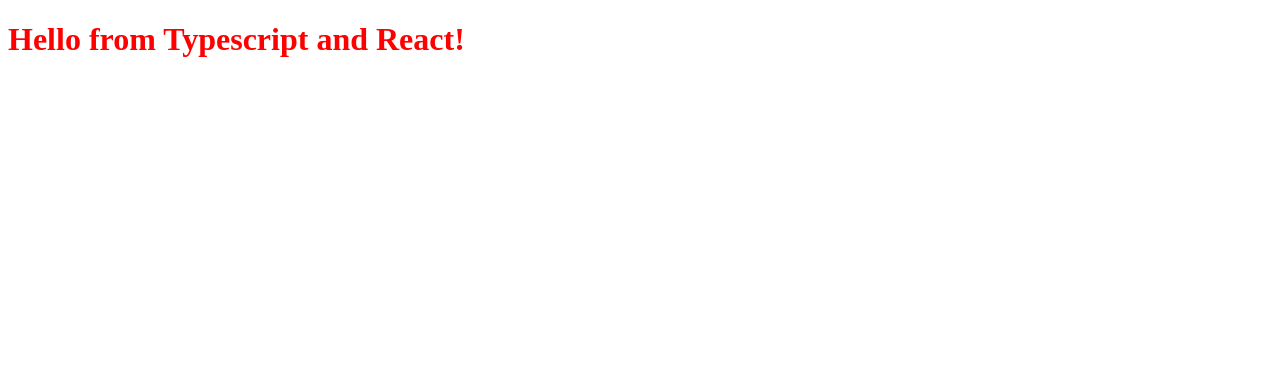
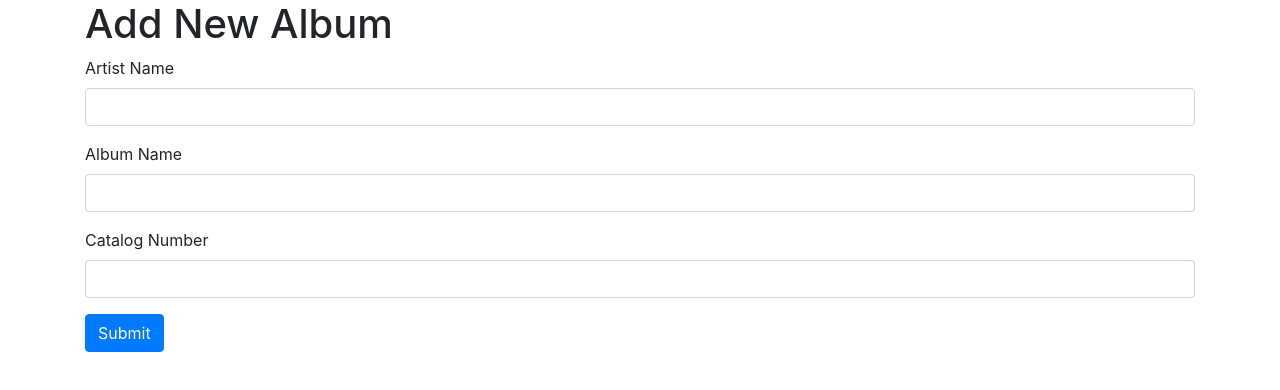
Before and after one commit to joshuapeters/vinilo, a React app in the folder frontend/: page / in a window 1280 px wide. Shown: the top 390 px of the page. Built offline with nearby package versions, Linux system fonts and the light colour scheme.

Commit message:
Beginning of component creation for form input

```diff
--- a/frontend/public/index.html
+++ b/frontend/public/index.html
@@ -3,6 +3,8 @@
 <head>
     <meta charset="UTF-8" />
     <title>Hello React!</title>
+    <!-- Bootstrap CSS -->
+    <link rel="stylesheet" href="https://stackpath.bootstrapcdn.com/bootstrap/4.5.0/css/bootstrap.min.css" integrity="sha384-9aIt2nRpC12Uk9gS9baDl411NQApFmC26EwAOH8WgZl5MYYxFfc+NcPb1dKGj7Sk" crossorigin="anonymous">
 </head>
 <body>
 <div id="app"></div>
--- a/frontend/src/App.tsx
+++ b/frontend/src/App.tsx
@@ -2,9 +2,10 @@
 import { HelloPage } from "@pages/hello-page";
 
 import "./sass/app.scss";
+import { AlbumCurationPage } from "@pages/curation/album-curation-page";
 
 export const App = () => {
     return (
-      <HelloPage compiler = { "Typescript" } framework = { "React" }/>
+      <AlbumCurationPage/>
     );
 };
--- /dev/null
+++ b/frontend/src/pages/curation/album-curation-page.tsx
@@ -0,0 +1,64 @@
+import * as React from "react";
+
+
+// Inputs
+interface TextInputProps{
+    label: string;
+}
+
+const TextInput = (props: TextInputProps) =>
+    {
+    return(
+            <div className="form-group">
+                <label>{props.label}</label>
+                <input type="email" className="form-control"/>
+            </div>
+        );
+    }
+
+
+// Submit Button
+interface SubmitButton{
+    label: string;
+}
+
+const SubmitButton = (props: SubmitButton) =>
+{
+    return (
+        <button type="submit" className="btn btn-primary">{props.label}</button>
+    );
+}
+
+// Page Header
+interface PageHeader{
+    heading: string;
+}
+
+const PageHeader = (props: PageHeader) =>
+{
+    return (
+        <div className="container">
+            <h1>{props.heading}</h1>
+        </div>
+    );
+
+}
+
+//Page Execution
+export const AlbumCurationPage = () =>
+{
+    return (
+        <div>
+            <PageHeader heading = "Add New Album"/>
+            <div className="container">
+                <form>
+                    <TextInput label = "Artist Name"/>
+                    <TextInput label = "Album Name"/>
+                    <TextInput label = "Catalog Number"/>
+
+                    <SubmitButton label = "Submit"/>
+                </form>
+            </div>
+        </div>
+    );
+}
--- a/frontend/src/sass/06-Components/__components.scss
+++ b/frontend/src/sass/06-Components/__components.scss
@@ -5,3 +5,4 @@
  * rolled only for a certain module, this is where those styles go.
  *
  */
+@import "album-curation-page";
--- a/frontend/src/sass/app.scss
+++ b/frontend/src/sass/app.scss
@@ -6,9 +6,3 @@
 @import "05-Objects/_objects";
 @import "06-Components/_components";
 @import "07-Trumps/_trumps";
-
-$body-color: red;
-
-body {
-  color: $body-color;
-}
```
Also changed, not shown: frontend/src/sass/06-Components/_album-curation-page.scss (added).
